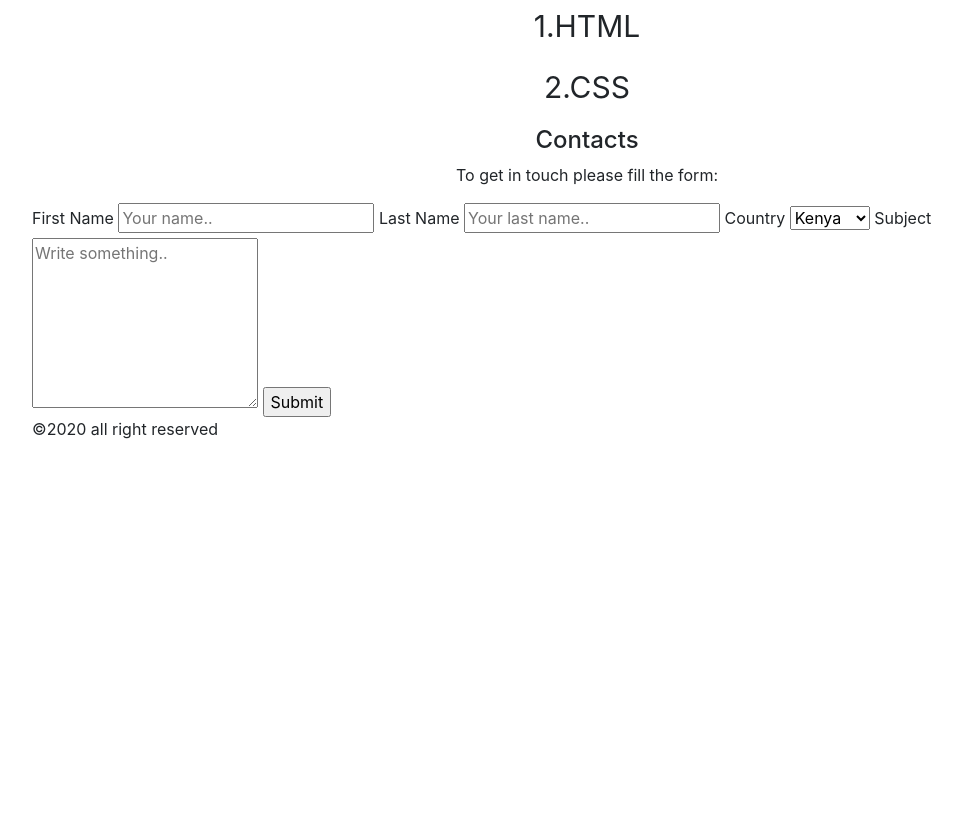
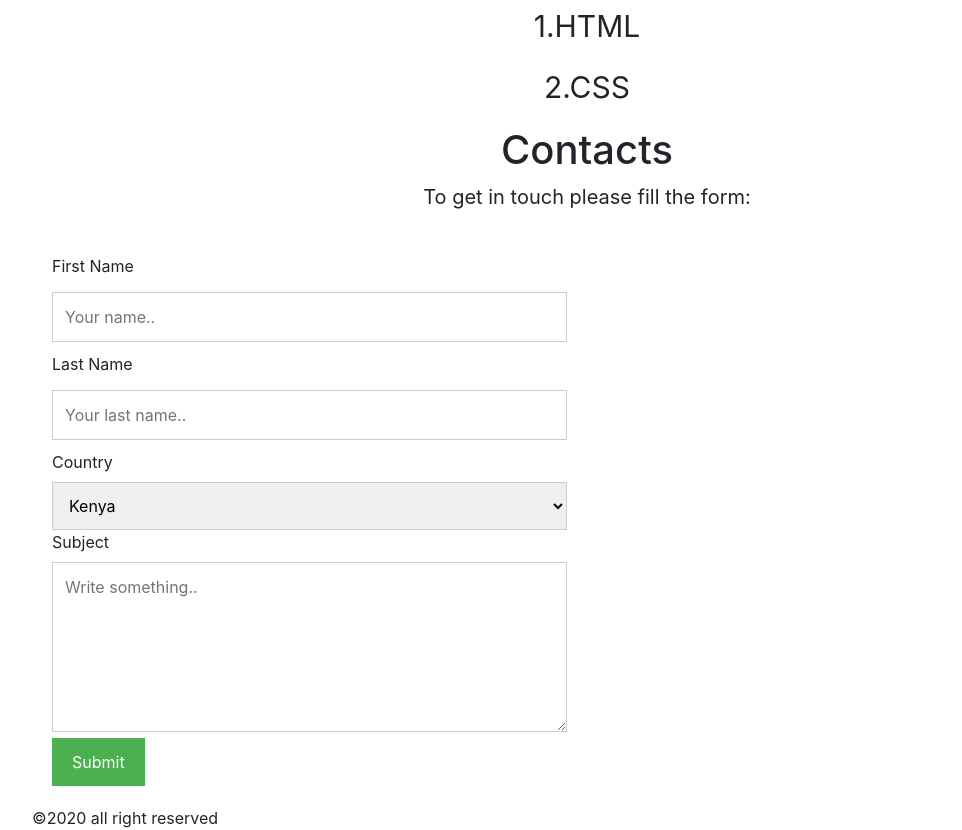
Before and after one commit to itsoliver/Portfolio, a plain HTML site: page index.html in a window 1280 px wide. Shown: the part 1340-2170 px from the top of the page, without its empty margins (53-1015 px from the left). Before the commit the page ends 1781 px from the top, so only its background shows below. Drawn offline with nearby package versions, Linux system fonts and the light colour scheme.

Commit message:
styles contacts

```diff
--- a/styles.css
+++ b/styles.css
@@ -83,3 +83,51 @@ html, body {
     text-align: center;
     font-size: 40px;
 }
+#conctacts{
+    text-align: center;
+
+}
+.midsection {
+    display: flex;
+    justify-content: center;
+}
+#contacts h4{
+    font-size: 40px;
+}
+#contacts p{
+    font-size: 20px;
+}
+
+input[type=text], select, textarea {
+    width: 100%;
+    padding: 12px;
+    border: 1px solid #ccc;
+    margin-top: 6px;
+    margin-bottom: 10px;
+    resize: vertical;
+  }
+
+  input[type=submit] {
+    background-color: #4CAF50;
+    color: white;
+    padding: 12px 20px;
+    border: none;
+    cursor: pointer;
+  }
+
+  input[type=submit]:hover {
+    background-color: #45a049;
+  }
+
+  .column {
+    float: left;
+    width: 50%;
+    margin-top: 6px;
+    padding: 20px;
+  }
+
+  .row:after {
+    content: "";
+    display: table;
+    clear: both;
+  }
```
